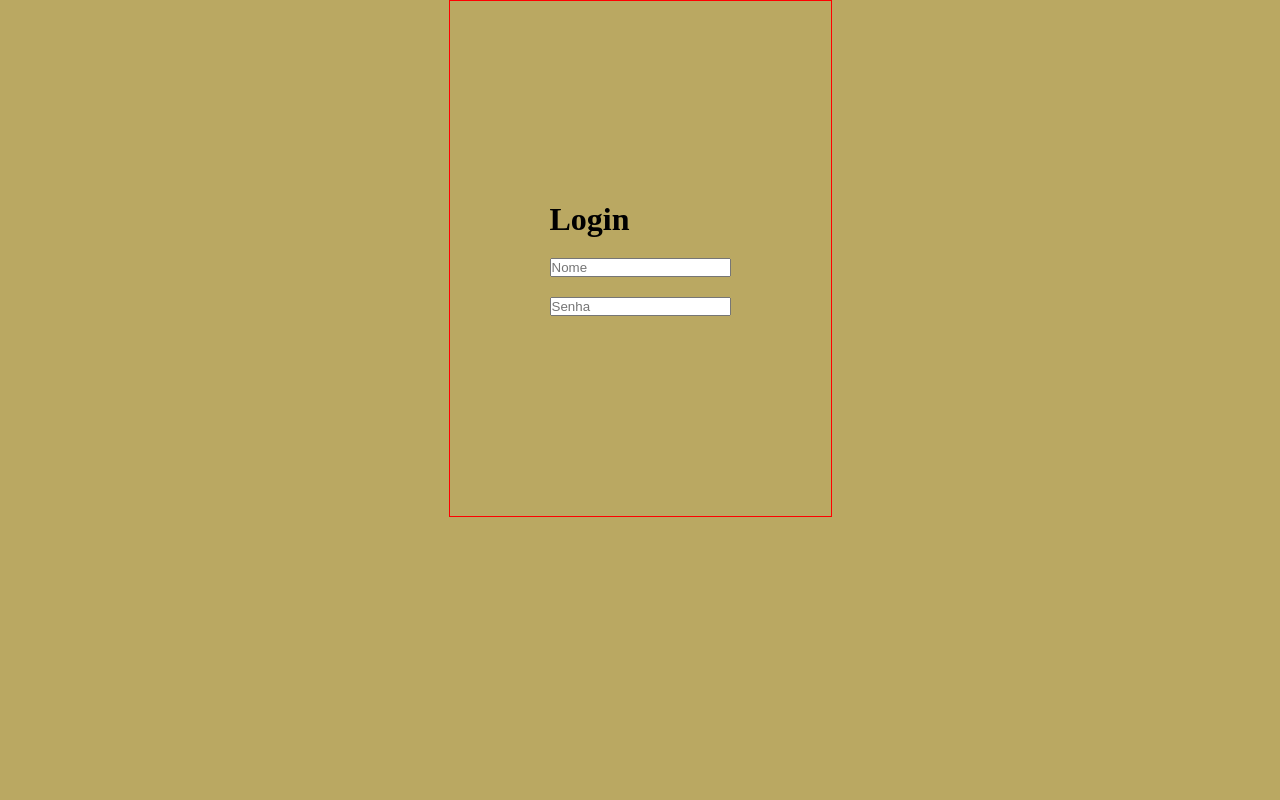
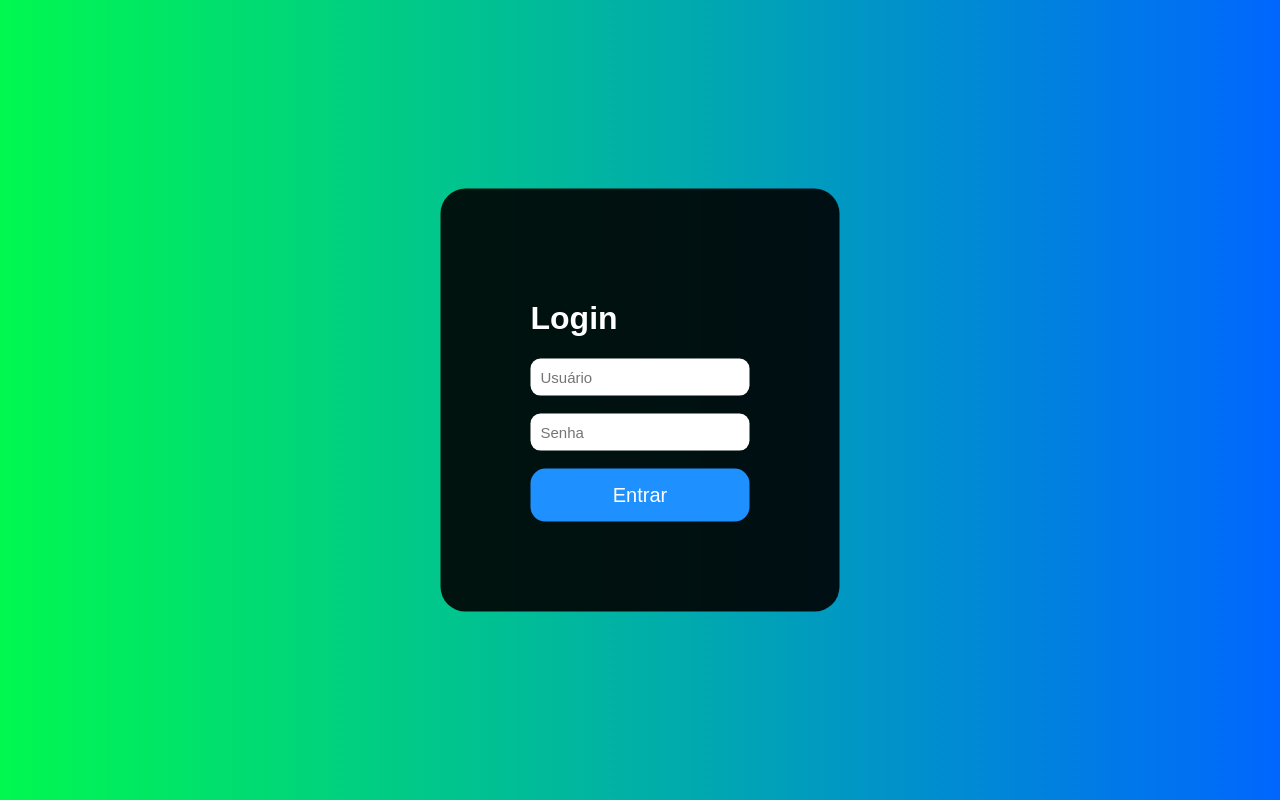
Before and after one commit to WashingtonCavalho/primeira-aula, a plain HTML site: page login-sem-lib/login.html in a window 1280 px wide. Drawn offline with Linux system fonts and the light colour scheme.

Commit message:
aula-3.0

```diff
--- a/login-sem-lib/login.html
+++ b/login-sem-lib/login.html
@@ -1,18 +1,27 @@
 <!DOCTYPE html>
 <html lang="en">
+
 <head>
     <meta charset="UTF-8">
     <meta name="viewport" content="width=device-width, initial-scale=1.0">
-    <title>Login</title>
     <link rel="stylesheet" href="style.css">
+    <title>Login do Yoshi</title>
 </head>
+
 <body>
-    <main class="fundo">
-        <div class="logar">
-            <h1>Login</h1>
-            <input type="text" placeholder="Nome">
-            <input type="text" placeholder="Senha">
-        </div>
-    </main>
+    <div class="login">
+        <h1>Login</h1>
+        <form action="get">
+            <input type="text" placeholder="Usuário" class="text" required>
+            <br><br>
+            <input type="password" placeholder="Senha" class="text" required>
+            <br><br>
+            <button onclick="alert('Foi feito sem Biblioteca')">
+                Entrar
+            </button>
+        </form>
+
+    </div>
 </body>
+
 </html>
--- a/login-sem-lib/style.css
+++ b/login-sem-lib/style.css
@@ -1,18 +1,40 @@
-* {
-    margin: 0;
-    padding: 0;
-    box-sizing: border-box;
+body {
+    font-family: Arial, Helvetica, sans-serif;
+    background-image: linear-gradient(45deg, rgb(0, 249, 79), rgb(0, 102, 255));
 }
-body{
-    background-color:rgb(186, 168, 98);
-    display: flex;
-    justify-content: center;
-    align-items: center;
+
+.login {
+    background-color: rgba(0, 0, 0, 0.9);
+    position: absolute;
+    top: 50%;
+    left: 50%;
+    transform: translate(-50%, -50%);
+    padding: 90px;
+    border-radius: 25px;
+    color: white;
 }
-.logar{
-    padding: 200px 100px;
-    gap: 20px;
-    border: 1px solid red;
-    display: flex;
-    flex-direction: column;
+
+.text {
+    padding: 10px;
+    border: none;
+    outline: none;
+    font-size: 15px;
+    border-radius: 10px;
 }
+
+button {
+    background-color: dodgerblue;
+    border: none;
+    padding: 15px;
+    width: 100%;
+    border-radius: 15px;
+    color: white;
+    font-size: 20px;
+}
+
+button:hover {
+    background-color: deepskyblue;
+    cursor: pointer;
+    font-family: 'Franklin Gothic Medium', 'Arial Narrow', Arial, sans-serif;
+    font-size: 20px;
+}
```
Also changed, not shown: login-com-lib/login2.html (added, +86 -0 lines).
